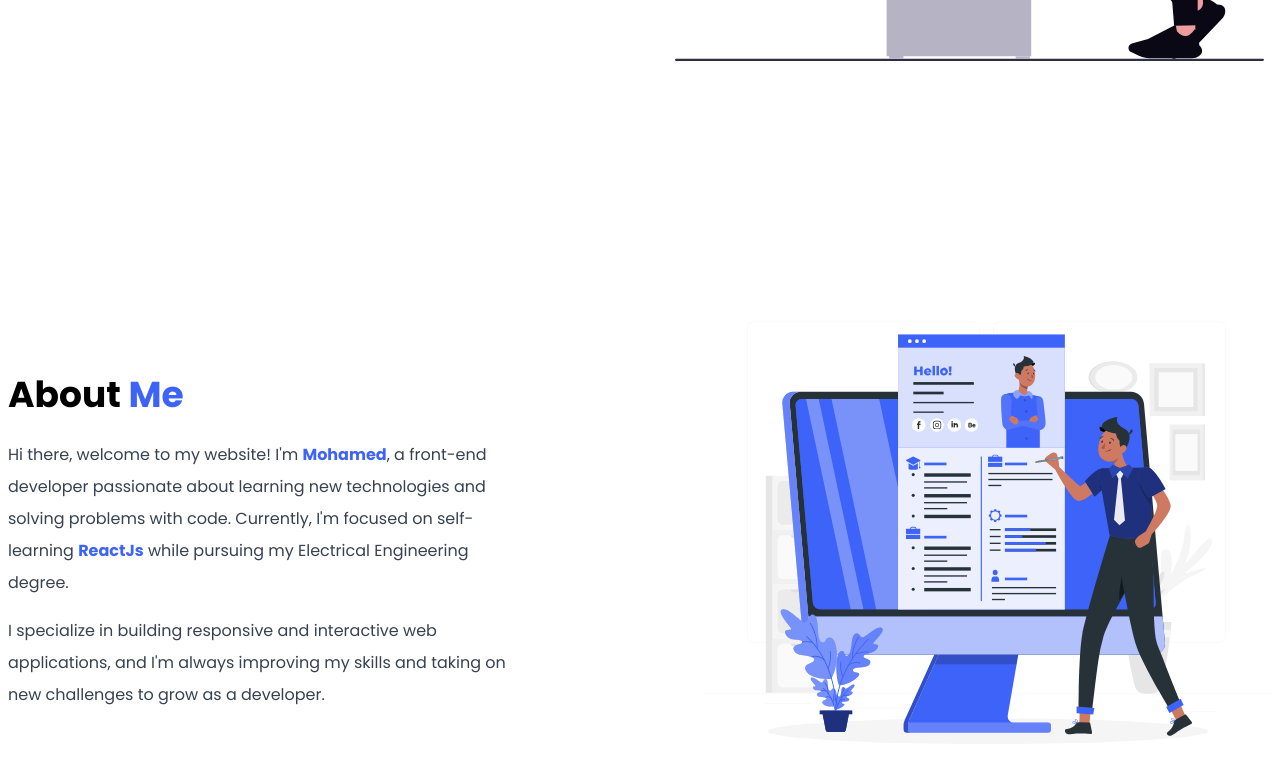
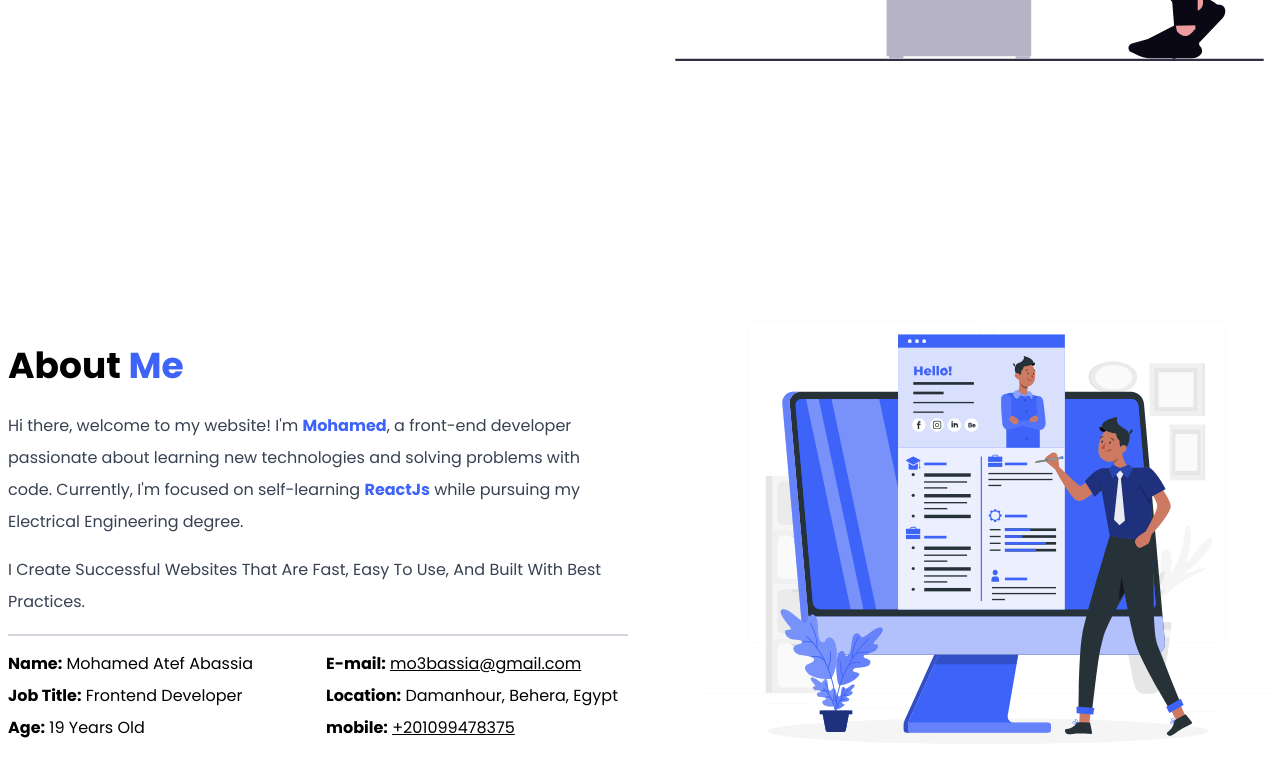
Before and after one commit to Mo3bassia/portfolio, a website with bundled scripts: page index.html in a window 1280 px wide. Shown: the part 581-1358 px from the top of the page. Built offline with nearby package versions, Linux system fonts and the light colour scheme.

Commit message:
some fixed to about section

```diff
--- a/index.html
+++ b/index.html
@@ -24,7 +24,7 @@
         <div class="container mx-auto px-2 flex items-center justify-between">
           <a class="text-primaryColor py-4" href="#">
             <h3 class="m-0">
-              M<i class="fa-solid fa-gear animate-spin"></i>3bassia
+              M<i class="fa-solid fa-gear animate-spin-slow"></i>3bassia
             </h3>
           </a>
           <div class="flex items-center space-x-3 py-4">
@@ -121,7 +121,7 @@
       <section class="home min-h-screen flex flex-col" id="home">
         <div class="flex-1 md:flex mt-32 md:mt-0">
           <div
-            class="container mx-auto px-4 flex justify-between items-center md:gap-5 lg:gap-10 flex-col text-center md:flex-row md:text-start xl:justify-between"
+            class="container mx-auto px-4 flex justify-between items-center md:gap-5 lg:gap-10 flex-col md:flex-row xl:justify-between"
           >
             <div class="lg:flex-1 md:basis-7/12 xl:basis-5/12">
               <h3>Hello, I'm</h3>
@@ -131,7 +131,7 @@
               <h4 class="sm:text-md md:text-xl lg:text-xl">
                 I'm
                 <span
-                  class="text-primaryColor auto-writer relative after:content-[''] after:absolute after:right-[-10px] after:h-[110%] after:w-[3px] after:bg-primaryColor after:top-1/2 after:transform after:-translate-y-1/2 block w-fit mx-auto md:inline h-6"
+                  class="text-primaryColor auto-writer relative after:content-[''] after:absolute after:right-[-10px] after:h-[110%] after:w-[3px] after:bg-primaryColor after:top-1/2 after:transform after:-translate-y-1/2 block w-fit md:inline h-6"
                 ></span>
               </h4>
               <p class="leading-loose dark:text-slate-200 max-w-lg mt-4">
@@ -142,7 +142,7 @@
                 world.
               </p>
             </div>
-            <div class="lg:flex-1 md:basis-5/12 xl:basis-5/12">
+            <div class="lg:flex-1 md:basis-5/12 xl:basis-5/12 w-9/12">
               <img
                 src="assets/images/undraw_website_5bo8.svg"
                 class="ml-auto"
@@ -154,15 +154,13 @@
       </section>
       <section class="about pt-10" id="about">
         <div
-          class="container mx-auto px-1 md:px-2 text-center md:text-start flex flex-col space-y-4 md:flex-row md:space-y-0 md:space-x-1 lg:space-x-6 items-center justify-between"
+          class="container mx-auto px-1 md:px-2 flex lg:flex-row space-y-4 md:space-y-0 md:space-x-1 lg:space-x-6 items-center justify-between flex-col"
         >
           <div class="basis-1/2">
             <h2 class="title">
               About <span class="text-primaryColor">Me</span>
             </h2>
-            <p
-              class="leading-loose dark:text-slate-200 max-w-lg mt-6 mx-auto md:mx-0"
-            >
+            <p class="leading-loose dark:text-slate-200 mt-6 mx-auto md:mx-0">
               Hi there, welcome to my website! I'm
               <span class="text-primaryColor font-bold">Mohamed</span>, a
               front-end developer passionate about learning new technologies and
@@ -171,15 +169,43 @@
               <span class="text-primaryColor font-bold">ReactJs</span> while
               pursuing my Electrical Engineering degree.
             </p>
-            <p
-              class="leading-loose dark:text-slate-200 max-w-lg mt-4 mx-auto md:mx-0"
+            <p class="leading-loose dark:text-slate-200 mt-4 mx-auto md:mx-0">
+              I Create Successful Websites That Are Fast, Easy To Use, And Built
+              With Best Practices.
+            </p>
+            <div
+              class="flex border-t-2 border-gray-300 my-4 justify-between pt-4 dark:border-gray-600 flex-col space-y-5 sm:flex-row sm:space-x-5 sm:space-y-0 lg:flex-row lg:space-y-0 lg:space-x-4"
             >
-              I specialize in building responsive and interactive web
-              applications, and I'm always improving my skills and taking on new
-              challenges to grow as a developer.
-            </p>
+              <ul class="space-y-2 w-full">
+                <li>
+                  <span class="font-bold">Name:</span> Mohamed Atef Abassia
+                </li>
+                <li>
+                  <span class="font-bold">Job Title:</span> Frontend Developer
+                </li>
+                <li><span class="font-bold">Age:</span> 19 Years Old</li>
+              </ul>
+              <ul class="space-y-2 w-full">
+                <li>
+                  <span class="font-bold">E-mail:</span>
+                  <a class="underline" href="mailto:mo3bassia@gmail.com"
+                    >mo3bassia@gmail.com</a
+                  >
+                </li>
+                <li>
+                  <span class="font-bold">Location:</span> Damanhour, Behera,
+                  Egypt
+                </li>
+                <li>
+                  <span class="font-bold">mobile:</span>
+                  <a class="underline" href="tel:+201099478375"
+                    >+201099478375</a
+                  >
+                </li>
+              </ul>
+            </div>
           </div>
-          <div class="basis-1/2">
+          <div class="basis-1/2 w-9/12">
             <img
               src="assets/images/Online resume-rafiki.svg"
               class="lg:w-11/12 lg:ml-auto w-full"
--- a/tailwind.config.js
+++ b/tailwind.config.js
@@ -14,6 +14,9 @@ module.exports = {
       fontFamily: {
         poppins: "Poppins",
       },
+      animation: {
+        "spin-slow": "spin 2s linear infinite",
+      },
     },
   },
   plugins: [],
```
Also changed, not shown: assets/css/output.css.
